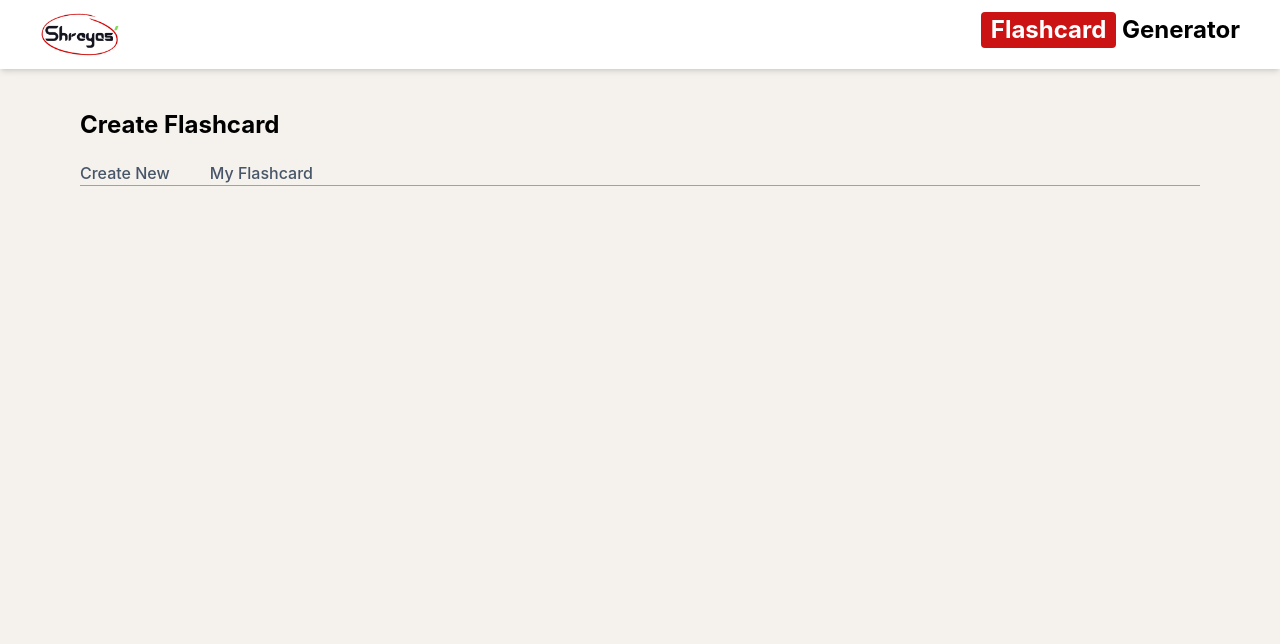
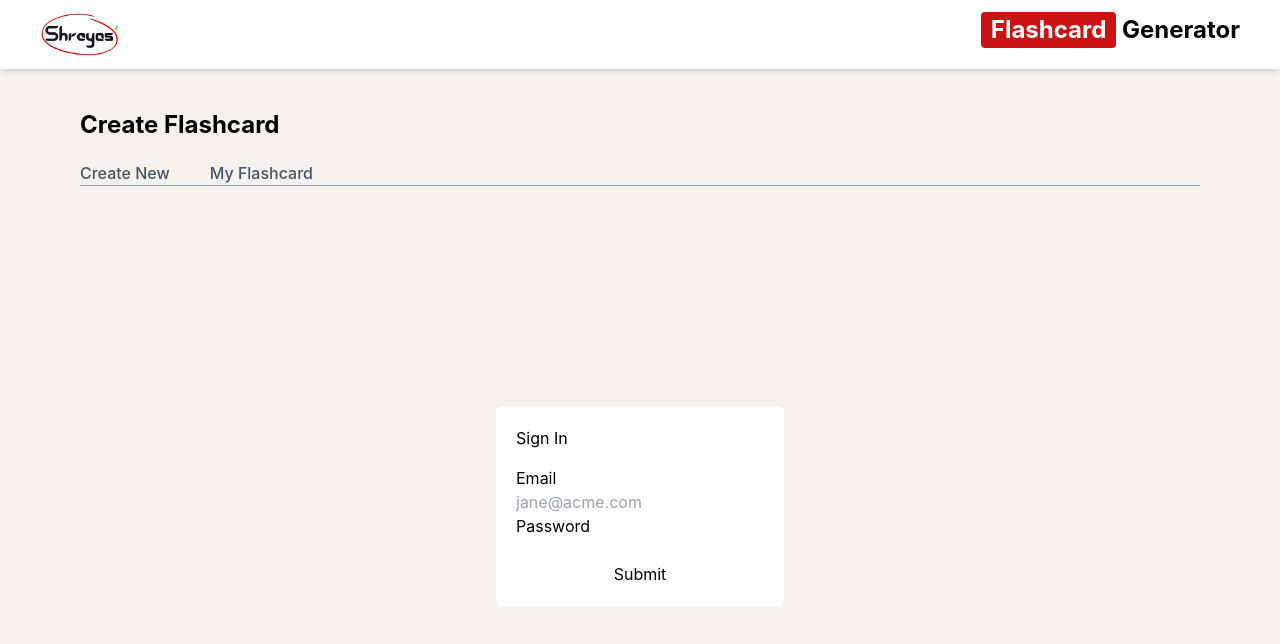
Before and after one commit to Arkanobot/flashcard-generator-v2, a React (Create React App) app: page /sign-in in a window 1280 px wide. Shown: the top 644 px of the page. Built offline with nearby package versions, Linux system fonts and the light colour scheme; the HTML template or start-up script is replaced by a standard one; what tw-elements would draw is missing.

Commit message:
Front End Completed, Trying to Impliment Firebase

```diff
--- a/package.json
+++ b/package.json
@@ -8,6 +8,7 @@
     "@testing-library/jest-dom": "^5.16.5",
     "@testing-library/react": "^13.4.0",
     "@testing-library/user-event": "^13.5.0",
+    "firebase": "^9.17.1",
     "formik": "^2.2.9",
     "react": "^18.2.0",
     "react-dom": "^18.2.0",
--- /dev/null
+++ b/src/components/Auth/SignIn.js
@@ -0,0 +1,35 @@
+import React from "react";
+import { Formik, Form, Field } from "formik";
+
+export default function SignIn() {
+  return (
+    <div className="md:mt-10 px-5 2xl:pl-44 2xl:pr-[20%] xl:px-20 my-5 grid place-content-center h-[70vh]">
+      <div className="bg-white p-5 rounded-md space-y-4">
+        <h1>Sign In</h1>
+        <Formik
+          initialValues={{
+            email: "",
+            password: "",
+          }}
+          onSubmit={async (values) => {
+            await new Promise((r) => setTimeout(r, 500));
+            alert(JSON.stringify(values, null, 2));
+          }}
+        >
+          <Form className="flex flex-col">
+            <label htmlFor="email">Email</label>
+            <Field
+              id="email"
+              name="email"
+              placeholder="jane@acme.com"
+              type="email"
+            />
+            <label htmlFor="password">Password</label>
+            <Field id="password" name="password" type="password" />
+            <button type="submit">Submit</button>
+          </Form>
+        </Formik>
+      </div>
+    </div>
+  );
+}
--- a/src/components/CreateNew/Terms.jsx
+++ b/src/components/CreateNew/Terms.jsx
@@ -60,6 +60,7 @@ export default function Terms() {
                     className={`border-slate-400 rounded-md p-2 lg:w-96 md:w-72 bg-gray-100 border text-md`}
                     placeholder="Please enter a Term Name [Max:15 Chars]"
                     name={`terms.${index}.termName`}
+                    value={formikProps.values.terms[index].termName}
                     maxLength={15}
                     onChange={(e) => {
                       formikProps.setFieldValue(
--- a/src/components/MyFlashcards/EmptyPage.jsx
+++ b/src/components/MyFlashcards/EmptyPage.jsx
@@ -7,12 +7,12 @@ export default function EmptyPage() {
     <div className="grid place-content-center h-[60vh]">
       <div className="grid place-content-center order-1 sm:order-2">
         <img
-          className="h-[300px]"
+          className="h-[300px] mb-10"
           src={notFound}
           alt="not found by vecteezy.com credits for img"
         />
       </div>
-      <span className="grid place-content-center text-2xl font-semibold italic sm:border-b-2 sm:border-solid sm:border-[var(--color-red)] rounded-md mb-2 text-center order-2 sm:order-1">
+      <span className="grid place-content-center text-2xl font-semibold italic rounded-md mb-10 text-center order-2 sm:order-1">
         It sure is empty in here, Perhaps you want to fill it with a new
         Flashcard?
       </span>
--- a/src/components/MyFlashcards/TitleCard.jsx
+++ b/src/components/MyFlashcards/TitleCard.jsx
@@ -26,7 +26,7 @@ export default function TitleCard(props) {
         <h1 className="mb-1 mt-4 text-3xl font-semibold">
           {cards[i].values.cardName}
         </h1>
-        <p className="text-center h-[4.5rem] truncate whitespace-normal my-2">
+        <p className="text-center h-[4.5rem] truncate whitespace-normal my-2 w-[20rem]">
           {cards[i].values.cardDesc}
         </p>
         <p>
--- /dev/null
+++ b/src/components/Page404/PageNotFound.jsx
@@ -0,0 +1,36 @@
+import React from "react";
+import error from "../../assets/error404.png";
+import { Link } from "react-router-dom";
+
+export default function PageNotFound() {
+  return (
+    <div className="md:mt-10 px-5 2xl:pl-44 2xl:pr-[20%] xl:px-20 my-5 h-[60vh] grid place-content-center">
+      <div className="lg:ml-20">
+        <div>
+          <img
+            src={error}
+            alt="Error 404, Page not found"
+            style={{ height: "60vh" }}
+          />
+        </div>
+        <div className="grid place-content-center text-center">
+          <span className="font-bold italic text-2xl m-0 p-0">
+            The Page you are looking for does not exist!
+          </span>
+          <br />
+          <span className="font-bold italic text-2xl m-0 p-0">
+            or... may have been moved to a new address!
+          </span>
+          <Link
+            data-mdb-ripple="true"
+            data-mdb-ripple-color="light"
+            className="mt-6 border-[var(--color-red)]  border w-42  p-2  text-[var(--color-red)] rounded-lg shadow-md hover:-translate-y-px hover:bg-[var(--color-red)] hover:text-white transition-all ease-in-out grid place-content-center font-semibold"
+            to="/"
+          >
+            Return to Main Page
+          </Link>
+        </div>
+      </div>
+    </div>
+  );
+}
--- /dev/null
+++ b/src/firebase/firebase.js
@@ -0,0 +1,21 @@
+// Import the functions you need from the SDKs you need
+import { initializeApp } from "firebase/app";
+import { getAnalytics } from "firebase/analytics";
+// TODO: Add SDKs for Firebase products that you want to use
+// https://firebase.google.com/docs/web/setup#available-libraries
+
+// Your web app's Firebase configuration
+// For Firebase JS SDK v7.20.0 and later, measurementId is optional
+const firebaseConfig = {
+  apiKey: "AIzaSyAa2Qr9kx8_L-PwPyXJfyXxfbKTwpOAf8o",
+  authDomain: "flashcard-generator-af07e.firebaseapp.com",
+  projectId: "flashcard-generator-af07e",
+  storageBucket: "flashcard-generator-af07e.appspot.com",
+  messagingSenderId: "986311566604",
+  appId: "1:986311566604:web:63d7c4c1a5272bcbe21529",
+  measurementId: "G-BJ602SNK3M",
+};
+
+// Initialize Firebase
+const app = initializeApp(firebaseConfig);
+const analytics = getAnalytics(app);
--- a/src/routes/Main.jsx
+++ b/src/routes/Main.jsx
@@ -4,16 +4,22 @@ import CreateNewFlashcard from "../components/CreateNew/CreateNewFlashcard";
 import MyFlashcards from "../components/MyFlashcards/MyFlashcards";
 import FlashCardDetails from "../components/FlashCardDetails/FlashCardDetails";
 import TermCard from "../components/FlashCardDetails/TermCard";
+import PageNotFound from "../components/Page404/PageNotFound";
+import SignIn from "../components/Auth/SignIn";
 
 export default function Main() {
   return (
     <div>
       <Routes>
         <Route path="/" element={<CreateNewFlashcard />} />
+        <Route path="/dashboard" element={<CreateNewFlashcard />} />
+        <Route path="/home" element={<CreateNewFlashcard />} />
         <Route path="/myflashcard" element={<MyFlashcards />} />
         <Route path="/flashcard/:slug/" element={<FlashCardDetails />}>
           <Route path=":id" element={<TermCard />} />
         </Route>
+        <Route path="/sign-in" element={<SignIn />} />
+        <Route path="*" element={<PageNotFound />} />
       </Routes>
     </div>
   );
```
Also changed, not shown: src/assets/error404.png (added), 1 other file (tests, documents, lock files or other folders).
